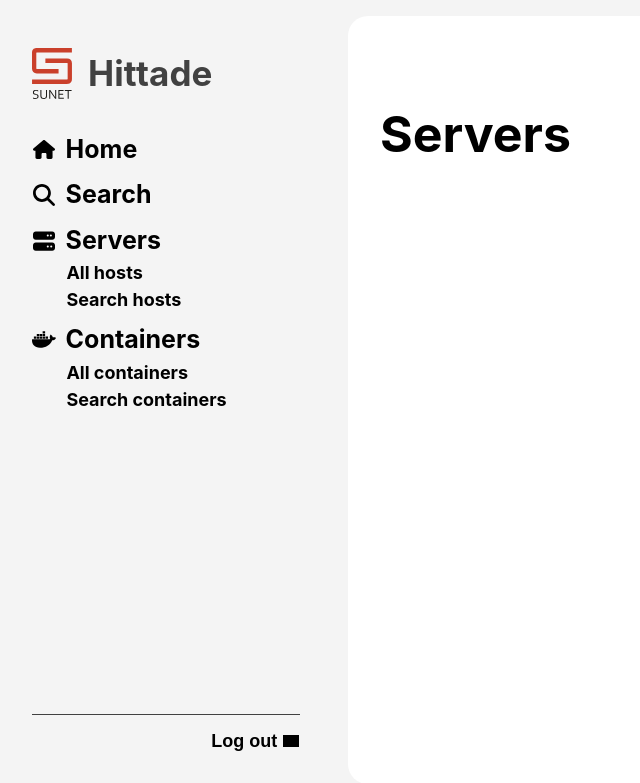
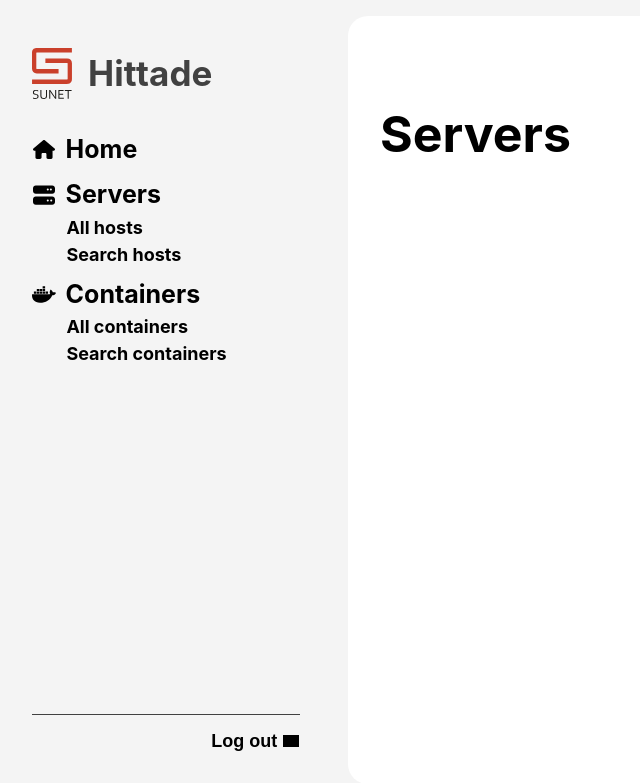
Before and after one commit to SUNET/hittade-server, a Django app: page /servers/ in a window 1280 px wide. Shown: the top 783 px of the page, without its empty margins (0-640 px from the left). Run offline with Django 4.2, Linux system fonts and the light colour scheme; the visitor is signed in with stand-in values (Sample User, id 1); data that the repository does not hold is empty; style sheets or scripts are compiled from the project's sources; some web fonts are replaced; grey boxes are pictures that could not be loaded.

Commit message:
Remove unused search link

```diff
--- a/templates/dashboard.html
+++ b/templates/dashboard.html
@@ -12,7 +12,6 @@
                 <nav class="navigation" aria-label="Main navigation">
                     <ul class="menu" aria-label="Menu">
                         <li><a class="link -home" href="/" aria-label="Go to the homepage">Home</a></li>
-                        <li><a class="link -search" href="#" aria-label="Search the infrastructure">Search</a></li>
                         <li>
                             <a class="link -servers" href="/servers" aria-label="View all servers">Servers</a>
                             <ul class="submenu">
```
